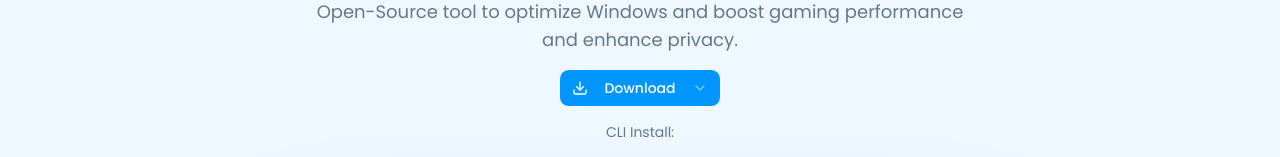
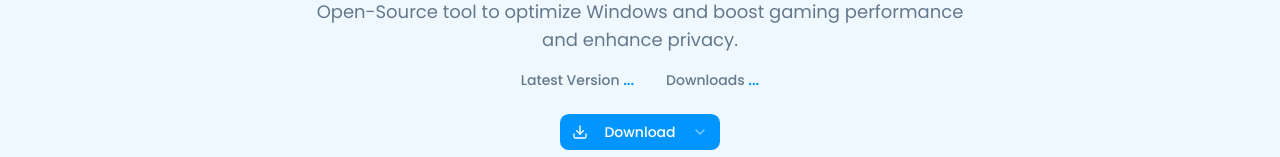
Before and after one commit to parcoil/sparkle-site, a Next.js app: page / in a window 1280 px wide. Shown: the part 338-495 px from the top of the page. Built offline with nearby package versions, Linux system fonts and the light colour scheme; no server answers.

Commit message:
feat: add version, downloads back

```diff
--- a/app/page.tsx
+++ b/app/page.tsx
@@ -336,21 +336,41 @@ export default function Home() {
             </motion.p>
           </motion.div>
 
-          {/* <div className="mb-6 flex flex-col items-center space-y-2 text-center sm:flex-row sm:space-y-0 sm:space-x-8 sm:text-left">
-            <div className="flex items-center space-x-2">
+          <motion.div
+            initial="hidden"
+            animate="visible"
+            variants={staggerContainer}
+            className="mb-6 flex flex-col items-center space-y-2 text-center sm:flex-row sm:space-y-0 sm:space-x-8 sm:text-left"
+          >
+            <motion.div variants={fadeInUp} className="flex items-center space-x-2">
               <p className="text-sm font-medium text-muted-foreground">
                 Latest Version{" "}
-                <span className="font-semibold text-primary">{version}</span>
+                <motion.span
+                  key={version}
+                  initial={{ opacity: 0, scale: 0.5, y: 10 }}
+                  animate={{ opacity: 1, scale: 1, y: 0 }}
+                  transition={{ type: "spring", stiffness: 200, damping: 15 }}
+                  className="font-semibold text-primary"
+                >
+                  {version || "..."}
+                </motion.span>
               </p>
-            </div>
-            <div className="flex items-center space-x-2">
-              {" "}
+            </motion.div>
+            <motion.div variants={fadeInUp} className="flex items-center space-x-2">
               <p className="text-sm font-medium text-muted-foreground">
                 Downloads{" "}
-                <span className="font-semibold text-primary">{downloads}</span>
+                <motion.span
+                  key={downloads}
+                  initial={{ opacity: 0, scale: 0.5, y: 10 }}
+                  animate={{ opacity: 1, scale: 1, y: 0 }}
+                  transition={{ type: "spring", stiffness: 200, damping: 15, delay: 0.1 }}
+                  className="font-semibold text-primary"
+                >
+                  {downloads || "..."}
+                </motion.span>
               </p>
-            </div>
-          </div> */}
+            </motion.div>
+          </motion.div>
 
           <motion.div
             initial="hidden"
```
